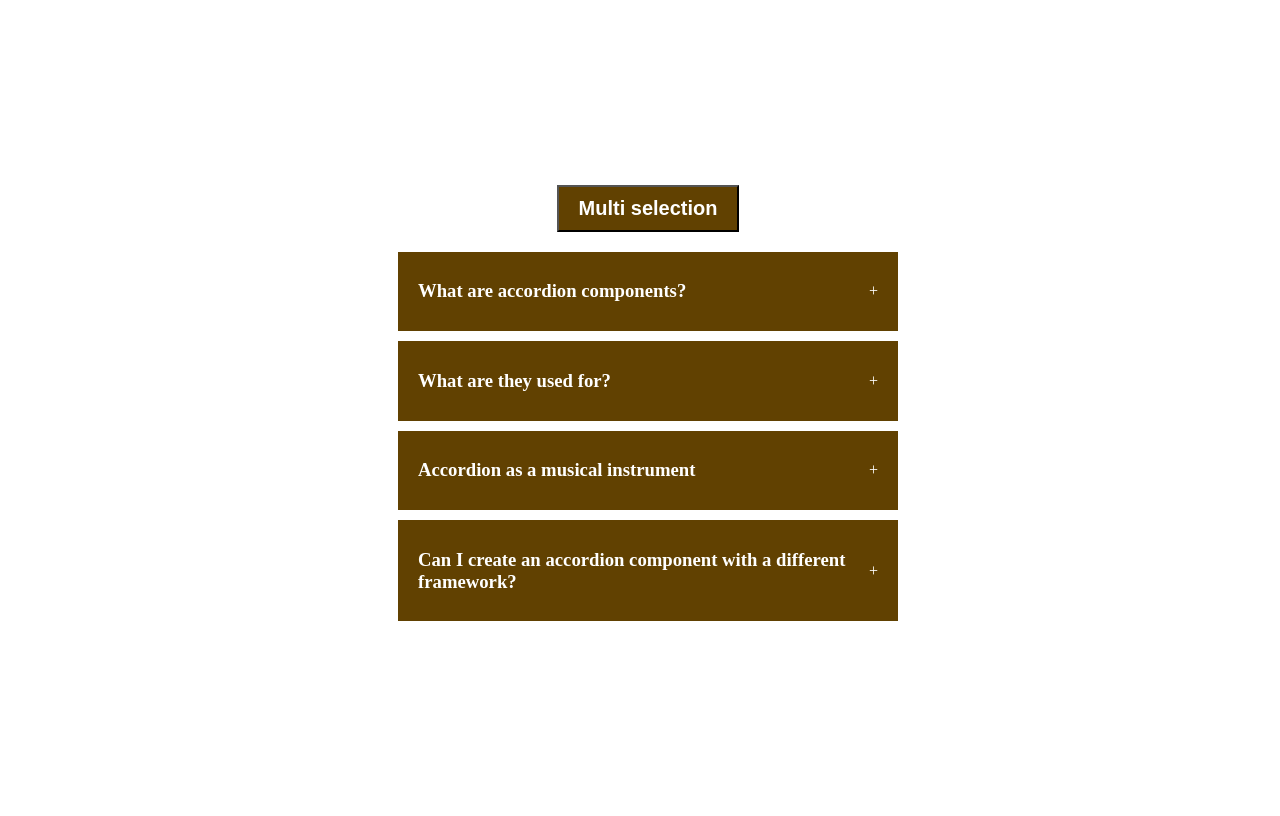
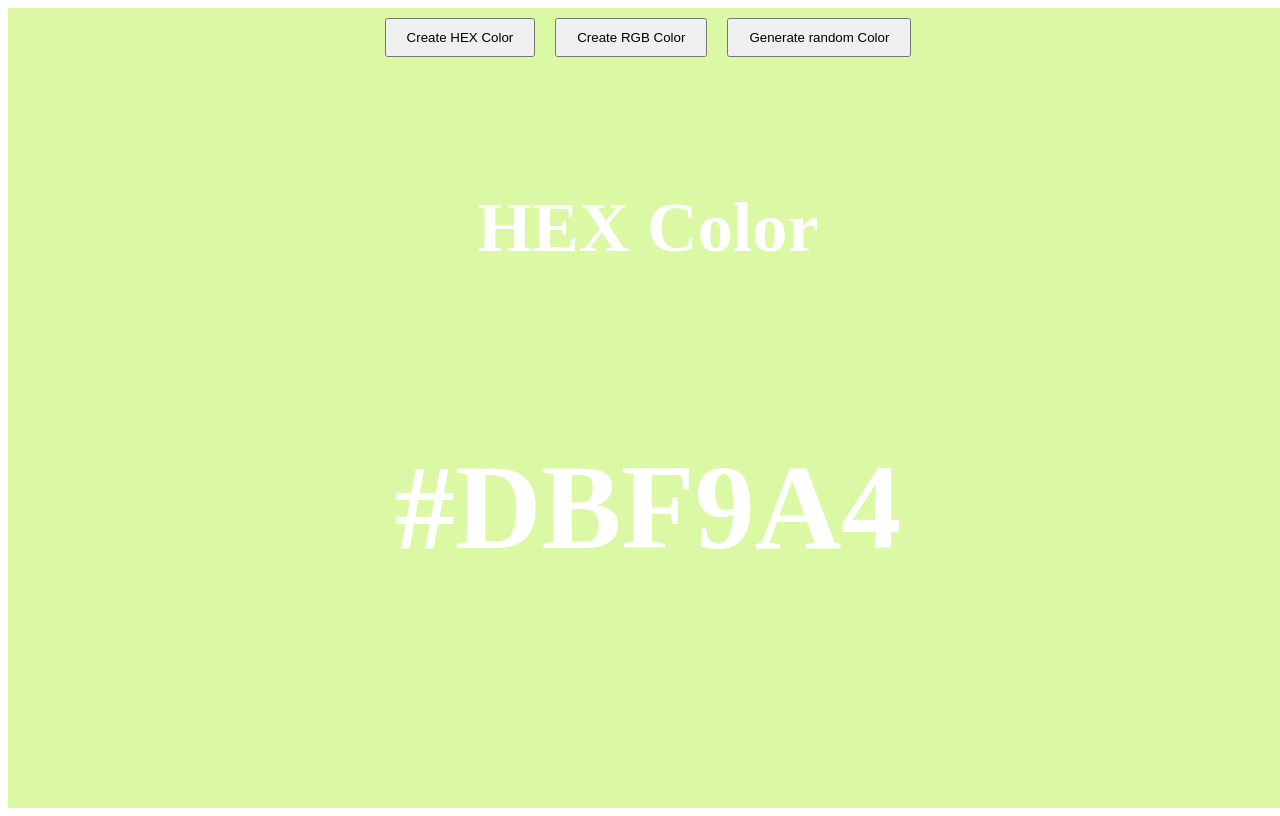
Before and after one commit to AnnaIerchenko/interview_projects_react, a React (Create React App) app: page / in a window 1280 px wide. Built offline with nearby package versions, Linux system fonts and the light colour scheme.

Commit message:
random color-hex, rgb

```diff
--- a/src/App.js
+++ b/src/App.js
@@ -1,9 +1,11 @@
 import Accordeon from './components/accordeon';
+import RandomColor from './components/accordeon/random-color';
 
 function App() {
   return (
     <div className="App">
-      <Accordeon />
+      {/* <Accordeon /> */}
+      <RandomColor />
     </div>
   );
 }
--- /dev/null
+++ b/src/components/accordeon/random-color/index.jsx
@@ -0,0 +1,49 @@
+import { useCallback, useEffect, useState } from 'react'
+import './style.css'
+
+export default function RandomColor() {
+  //set type
+  const [typeOfColor, setTypeOfColor] = useState('hex')
+  //set color
+  const [color, setColor] = useState('#000000')
+
+  function randomColorUtility(length){
+    return Math.floor(Math.random() * length)
+  }
+
+  const handleRandomHexColor = () => {
+    const hex = [0, 1, 2, 3, 4, 5, 6, 7, 8, 9, "A", "B", "C", "D", "F"]
+    let hexColor = "#"
+    for(let i = 0; i < 6; i++){
+      hexColor += hex[randomColorUtility(hex.length)]
+    }
+    console.log(hexColor)
+    setColor(hexColor)
+  }
+  const handleRandomRgbColor = () => {
+    const r = randomColorUtility(256)
+    const g = randomColorUtility(256)
+    const b = randomColorUtility(256)
+    setColor(`rgb(${r}, ${g}, ${b})`)
+  }
+  useEffect(() => {
+    if(typeOfColor === 'rgb') handleRandomRgbColor()
+    else handleRandomHexColor()
+  },[typeOfColor])
+
+  return (
+    <div className="container" style={{background: color}}>
+      <button onClick={() => setTypeOfColor('hex')}>Create HEX Color</button>
+      <button onClick={() => setTypeOfColor('rgb')}>Create RGB Color</button>
+      <button onClick={
+        typeOfColor === 'hex' ?
+        handleRandomHexColor :
+        handleRandomRgbColor}>Generate random Color
+      </button>
+      <div className='text'>
+        <h3>{typeOfColor === 'rgb' ? 'RGB Color' : 'HEX Color'}</h3>
+        <h1>{color}</h1>
+      </div>
+    </div>
+  )
+}
--- /dev/null
+++ b/src/components/accordeon/random-color/style.css
@@ -0,0 +1,20 @@
+.container {
+  width: 100vw;
+  height: 100vh;
+  text-align: center;
+}
+
+button {
+  padding: 10px 20px;
+  margin: 10px;
+}
+.text {
+  display: flex;
+  justify-content: center;
+  align-items: center;
+  flex-direction: column;
+  gap: 20px;
+  color: #fff;
+  font-size: 60px;
+  margin-top: 50px;
+}
```
